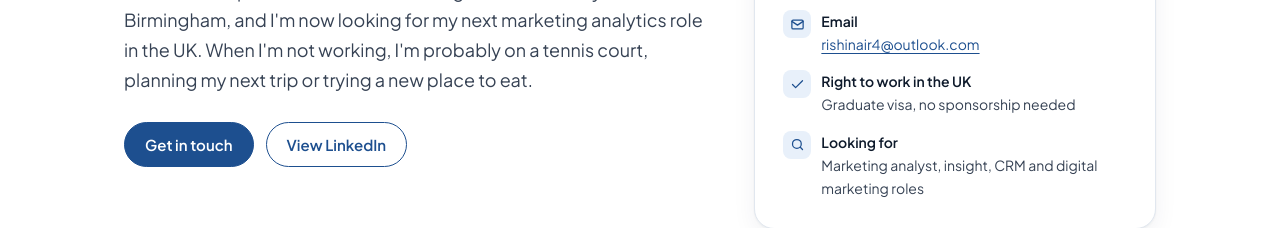
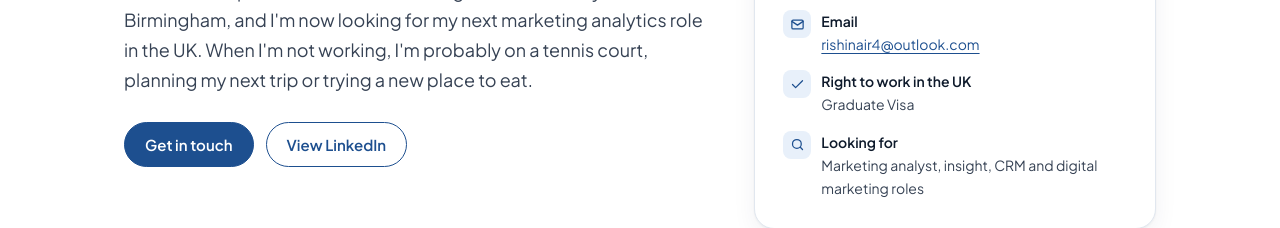
Before and after one commit to Rishi-Nair/Rishi-nair.github.io, a plain HTML site: page index.html in a window 1280 px wide. Shown: the part 471-699 px from the top of the page. Drawn offline with Linux system fonts and the light colour scheme.

Commit message:
Add files via upload

```diff
--- a/index.html
+++ b/index.html
@@ -221,7 +221,7 @@ footer { padding: 28px 0 48px; color: var(--muted); font-size: 13px; text-align:
           <li><span class="ico"><svg viewBox="0 0 24 24" fill="none" stroke="currentColor" stroke-width="2" stroke-linecap="round" stroke-linejoin="round"><path d="M12 22s7-6.2 7-12a7 7 0 1 0-14 0c0 5.8 7 12 7 12z"/><circle cx="12" cy="10" r="2.5"/></svg></span><div><b>London, UK</b>Open to relocating anywhere in the UK</div></li>
           <li><span class="ico"><svg viewBox="0 0 24 24" fill="none" stroke="currentColor" stroke-width="2" stroke-linecap="round" stroke-linejoin="round"><path d="M22 16.9v3a2 2 0 0 1-2.2 2 19.8 19.8 0 0 1-8.6-3.1 19.5 19.5 0 0 1-6-6A19.8 19.8 0 0 1 2.1 4.2 2 2 0 0 1 4.1 2h3a2 2 0 0 1 2 1.7c.1.9.4 1.8.7 2.7a2 2 0 0 1-.5 2.1L8 9.8a16 16 0 0 0 6 6l1.3-1.3a2 2 0 0 1 2.1-.4c.9.3 1.8.6 2.7.7a2 2 0 0 1 1.7 2z"/></svg></span><div><b>Phone</b><a href="tel:+447342158318">+44 7342 158318</a></div></li>
           <li><span class="ico"><svg viewBox="0 0 24 24" fill="none" stroke="currentColor" stroke-width="2" stroke-linecap="round" stroke-linejoin="round"><rect x="3" y="5" width="18" height="14" rx="2"/><path d="m3 7 9 6 9-6"/></svg></span><div><b>Email</b><a href="mailto:rishinair4@outlook.com">rishinair4@outlook.com</a></div></li>
-          <li><span class="ico"><svg viewBox="0 0 24 24" fill="none" stroke="currentColor" stroke-width="2" stroke-linecap="round" stroke-linejoin="round"><path d="M20 6 9 17l-5-5"/></svg></span><div><b>Right to work in the UK</b>Graduate visa, no sponsorship needed</div></li>
+          <li><span class="ico"><svg viewBox="0 0 24 24" fill="none" stroke="currentColor" stroke-width="2" stroke-linecap="round" stroke-linejoin="round"><path d="M20 6 9 17l-5-5"/></svg></span><div><b>Right to work in the UK</b>Graduate Visa</div></li>
           <li><span class="ico"><svg viewBox="0 0 24 24" fill="none" stroke="currentColor" stroke-width="2" stroke-linecap="round" stroke-linejoin="round"><circle cx="11" cy="11" r="7"/><path d="m20 20-3.5-3.5"/></svg></span><div><b>Looking for</b>Marketing analyst, insight, CRM and digital marketing roles</div></li>
         </ul>
       </aside>
```
